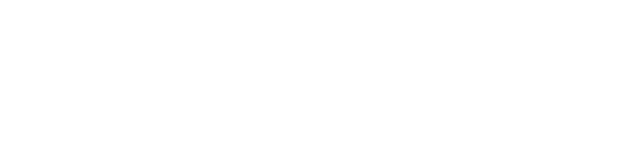
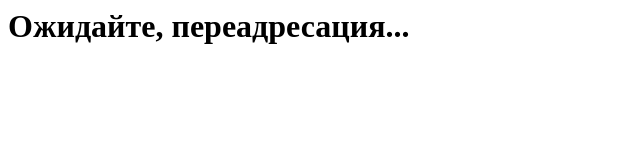
Before and after one commit to Bathportal/bathportal, a plain HTML site: page index.html in a window 1280 px wide. Shown: the whole page, without its empty margins (0-640 px from the left). Drawn offline with Linux system fonts and the light colour scheme.

Commit message:
Update index.html

```diff
--- a/index.html
+++ b/index.html
@@ -3,4 +3,7 @@
 <meta http-equiv=”refresh” content=”0”; url=’https://nikiorlov2011.editorx.io/bathportal-shop’/>
 <meta name="google-site-verification" content="GDCtfvD3k4ha1BH6xbcuBLMmf5BwziUtjyqn5Ocl_uk" />
 </head>
+  <main>
+    <H1>Ожидайте, переадресация...</h1>
+  </main>
 </html>
```
